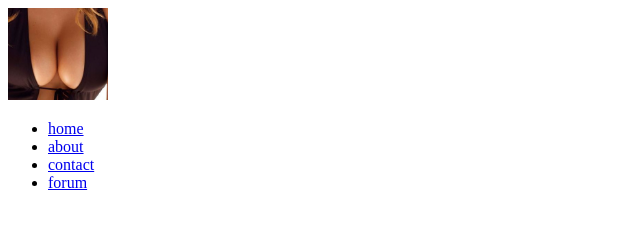
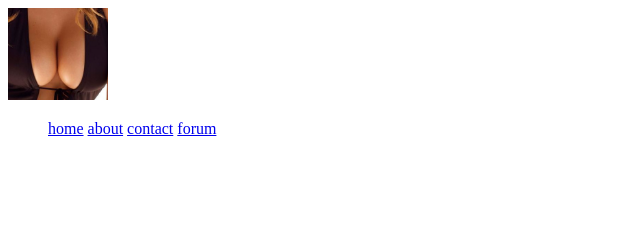
Before and after one commit to VitaliyKazal/OMFG, a plain HTML site: page index.html in a window 1280 px wide. Shown: the whole page, without its empty margins (0-640 px from the left). Drawn offline with Linux system fonts and the light colour scheme.

```diff
--- /dev/null
+++ b/css/index1.css
@@ -0,0 +1,3 @@
+ul#main li {
+	display: inline;
+}
--- a/index.html
+++ b/index.html
@@ -1,6 +1,7 @@
 <!DOCTYPE html>
 <html lang="en">
 <head>
+	<link rel="stylesheet" type="text/css" href="./css/index1.css">
 	<meta charset="UTF-8">
 	<title>Main theme</title>
 
@@ -9,7 +10,7 @@
 	<header>
 	<div >
 		<a href="#"><img title="Чоткие титьки" src="./images/logo1.jpg" alt="Чоткое лого" width="100"></a>
-		<ul>
+		<ul id="main">
 			<li><a href="#">home</a></li>
 			<li><a href="#">about</a></li>
 			<li><a href="#">contact</a></li>
```
